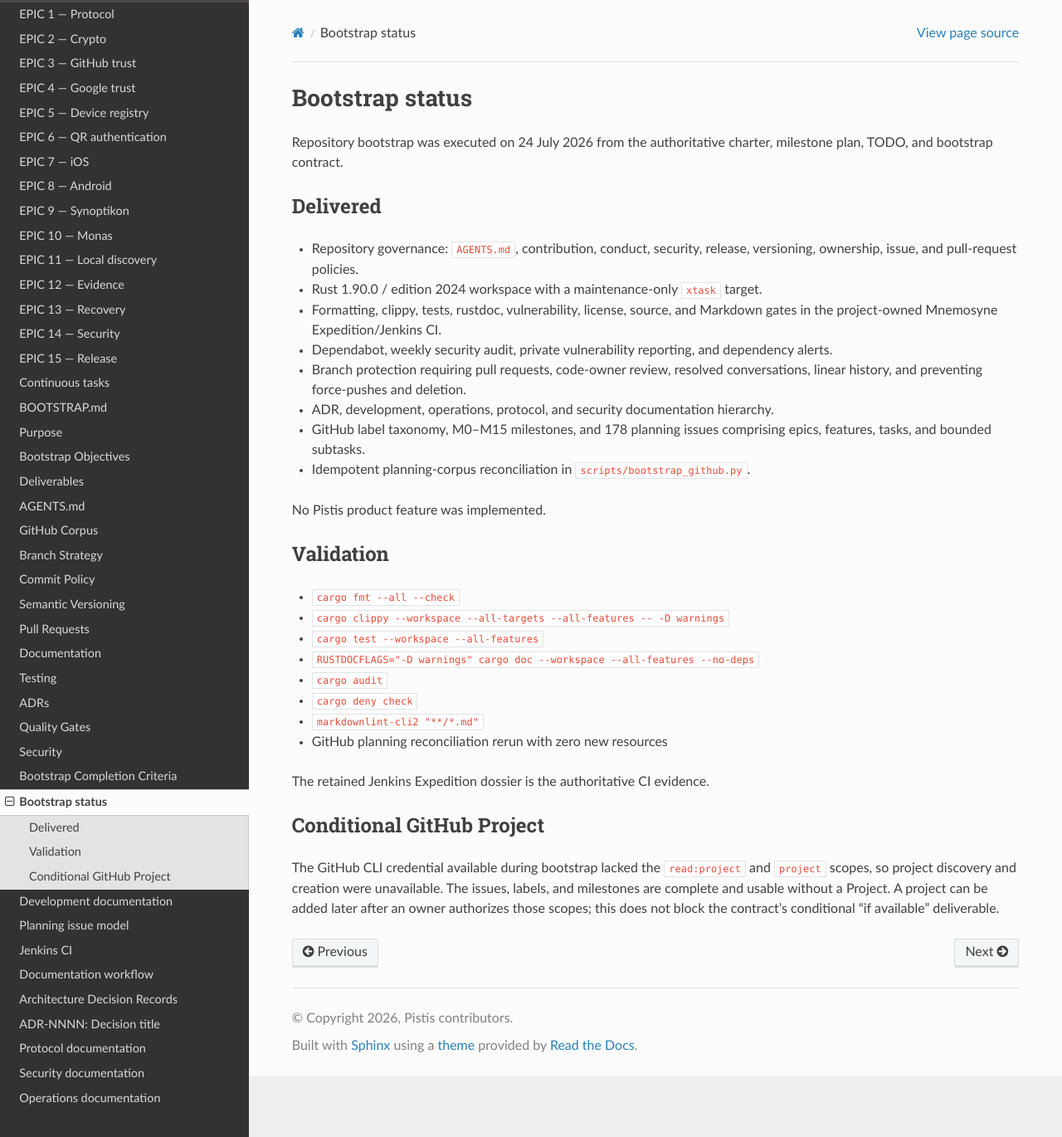
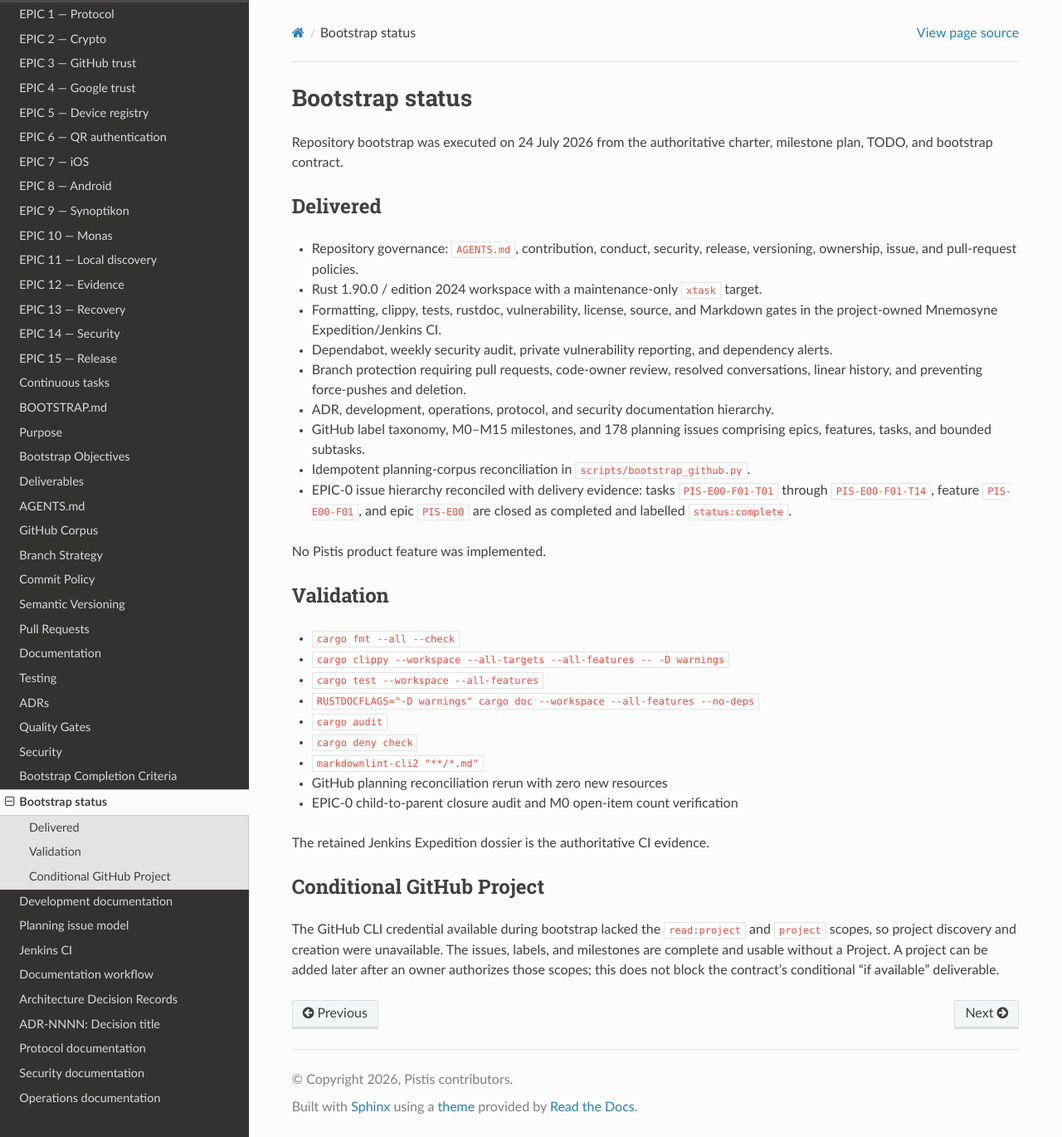
Before and after one commit to sagrudd/pistis, a Sphinx documentation site: the page built from docs/BOOTSTRAP_STATUS.md, in a window 1280 px wide and 1370 px high. Shown: the whole window at 83% size. Built offline with Sphinx 7.4.7 and the Read the Docs theme 3.1.0, drawn with Linux system fonts in a browser that asks for light colours; the version number could not be read and is left out.

Commit message:
Record EPIC-0 delivery state

```diff
--- a/docs/BOOTSTRAP_STATUS.md
+++ b/docs/BOOTSTRAP_STATUS.md
@@ -19,6 +19,9 @@ charter, milestone plan, TODO, and bootstrap contract.
   epics, features, tasks, and bounded subtasks.
 - Idempotent planning-corpus reconciliation in
   `scripts/bootstrap_github.py`.
+- EPIC-0 issue hierarchy reconciled with delivery evidence: tasks
+  `PIS-E00-F01-T01` through `PIS-E00-F01-T14`, feature `PIS-E00-F01`, and epic
+  `PIS-E00` are closed as completed and labelled `status:complete`.
 
 No Pistis product feature was implemented.
 
@@ -32,6 +35,7 @@ No Pistis product feature was implemented.
 - `cargo deny check`
 - `markdownlint-cli2 "**/*.md"`
 - GitHub planning reconciliation rerun with zero new resources
+- EPIC-0 child-to-parent closure audit and M0 open-item count verification
 
 The retained Jenkins Expedition dossier is the authoritative CI evidence.
 
```
Also changed, not shown: 1 other file.
